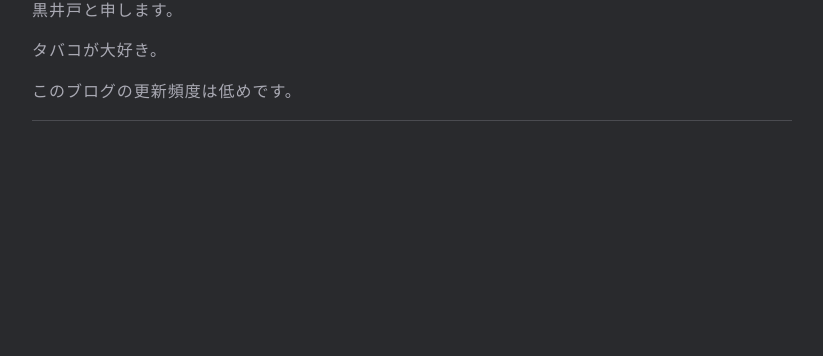
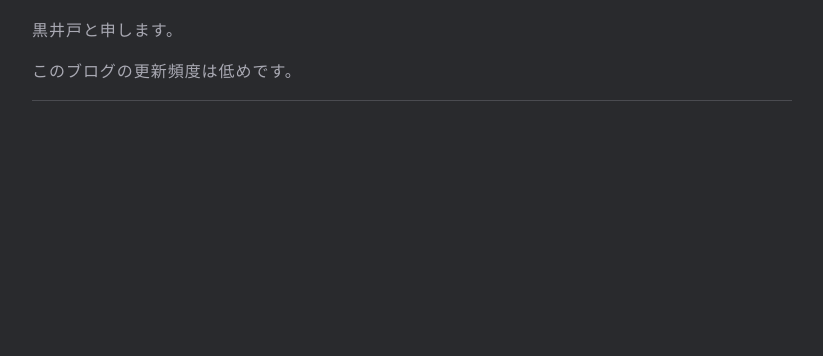
Before and after one commit to 8L4CKW3LL/8L4CKW3LL.github.io, a plain HTML site: page about/index.html in a window 1280 px wide. Shown: the part 351-707 px from the top of the page, without its empty margins (228-1051 px from the left). Drawn offline with nearby package versions, Linux system fonts and the light colour scheme.

Commit message:
rebuilding site 2020年 11月 25日 水曜日 04:55:00 JST

```diff
--- a/about/index.html
+++ b/about/index.html
@@ -6,7 +6,6 @@
 <meta name="viewport" content="width=device-width, initial-scale=1, shrink-to-fit=no">
 <meta name="author" content="map[name:Hugo Authors]">
 <meta name="description" content="黒井戸と申します。
-タバコが大好き。
 このブログの更新頻度は低めです。" />
 <meta name="keywords" content="" />
 <meta name="robots" content="noodp" />
@@ -36,11 +35,10 @@
 
 <meta itemprop="name" content="About">
 <meta itemprop="description" content="黒井戸と申します。
-タバコが大好き。
 このブログの更新頻度は低めです。">
 <meta itemprop="datePublished" content="2020-11-12T00:00:00+00:00" />
 <meta itemprop="dateModified" content="2020-11-12T00:00:00+00:00" />
-<meta itemprop="wordCount" content="3">
+<meta itemprop="wordCount" content="2">
 <meta itemprop="image" content="https://8L4CKW3LL.github.io"/>
 
 
@@ -52,14 +50,12 @@
 
 <meta name="twitter:title" content="About"/>
 <meta name="twitter:description" content="黒井戸と申します。
-タバコが大好き。
 このブログの更新頻度は低めです。"/>
 
 
 
     <meta property="og:title" content="About" />
 <meta property="og:description" content="黒井戸と申します。
-タバコが大好き。
 このブログの更新頻度は低めです。" />
 <meta property="og:type" content="article" />
 <meta property="og:url" content="https://8L4CKW3LL.github.io/about/" />
@@ -146,7 +142,6 @@
 
             <div class="post-content">
                 <p>黒井戸と申します。</p>
-<p>タバコが大好き。</p>
 <p>このブログの更新頻度は低めです。</p>
 
             </div>
--- a/index.xml
+++ b/index.xml
@@ -15,7 +15,6 @@
 
       <guid>https://8L4CKW3LL.github.io/about/</guid>
       <description>黒井戸と申します。
-タバコが大好き。
 このブログの更新頻度は低めです。</description>
     </item>
 
```
